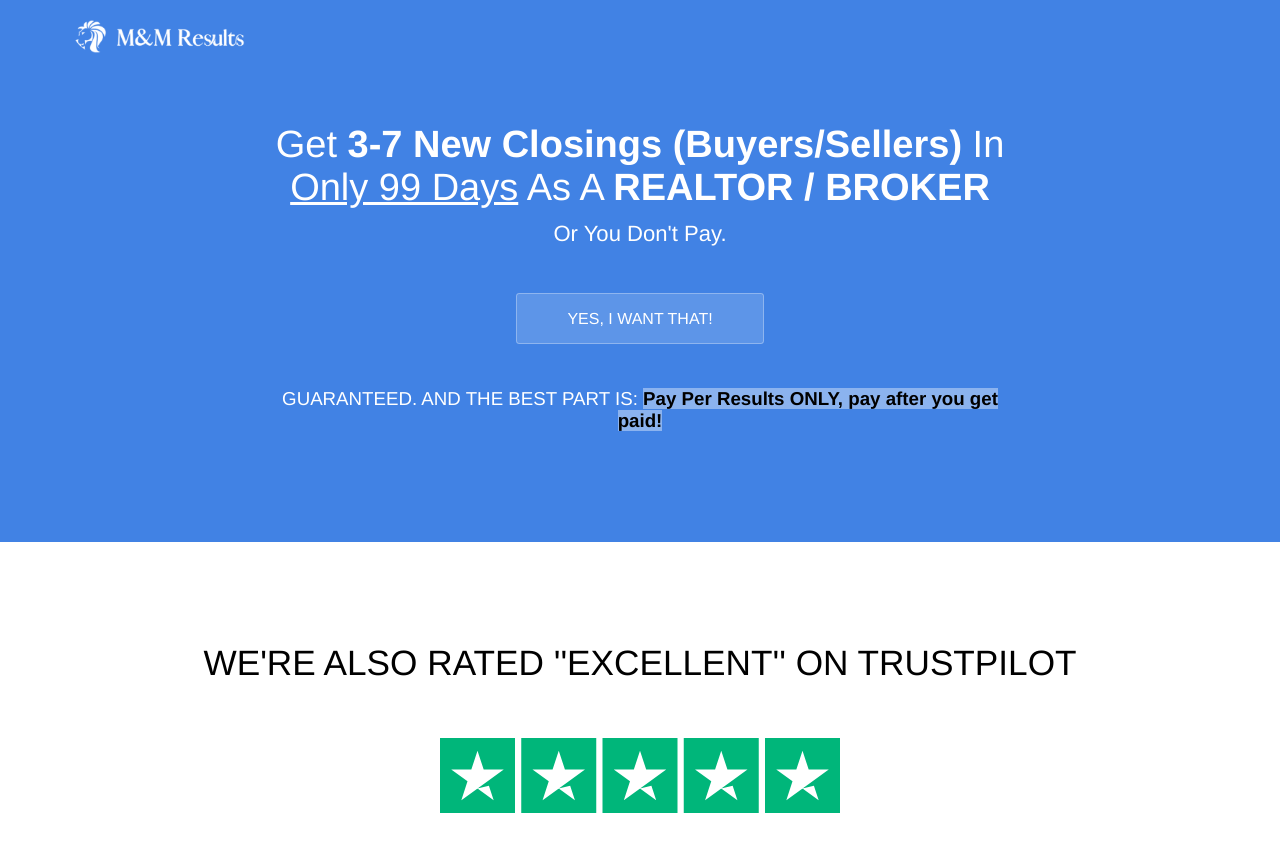
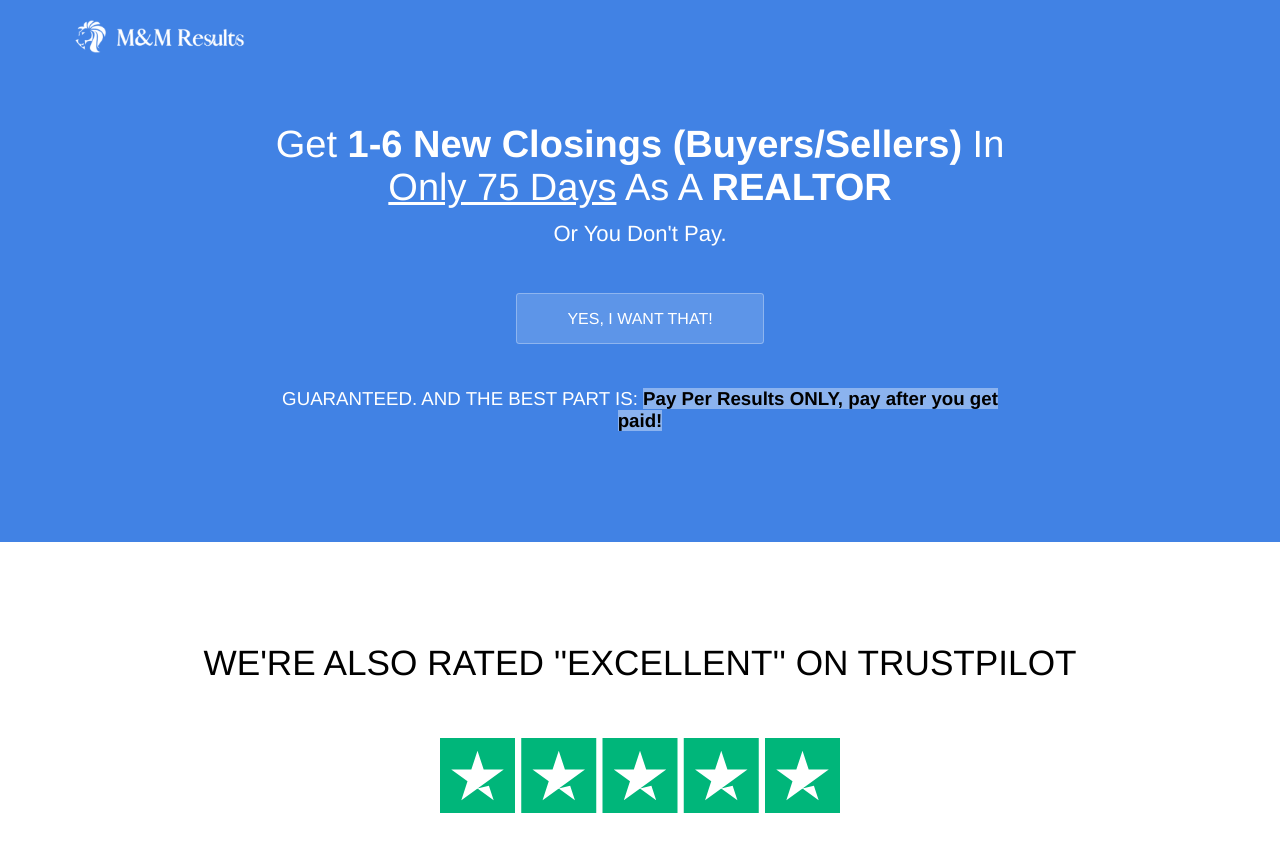
Before and after one commit to Huntinex/MMResults, a Jekyll site: the page built from index.html, in a window 1280 px wide and 900 px high. Shown: the top 852 px of the window. Built offline with Jekyll 4.4.1, drawn with Linux system fonts in a browser that asks for light colours; a script that is not in the unit is left out.

Commit message:
Update index.html

```diff
--- a/index.html
+++ b/index.html
@@ -1,11 +1,12 @@
 ---
-title: Get 3-7 New Closings (Buyers/Sellers) In 99 Days As A BROKER/REALTOR/AGENCIES
-description: Guaranteed Results, You Don'T Pay Us, If You Don't Get Paid.
+title: Get 1-6 New Closings (Buyers/Sellers) In 75 Days As A REALTOR
+description: Pay Per Results, You Don'T Pay Us, If You Don't Get Paid.
 ---
+
 <section class="hero">
 	<div class="text-container">
 
-		<h1 style="font-size: 38px;" class="editable">Get <b>3-7 New Closings (Buyers/Sellers)</b> In <u>Only 99 Days</u> As A <strong>REALTOR / BROKER</strong></h1>
+		<h1 style="font-size: 38px;" class="editable">Get <b>1-6 New Closings (Buyers/Sellers)</b> In <u>Only 75 Days</u> As A <strong>REALTOR</strong></h1>
 		<small></small>
 		<p class="subtext editable">Or You Don't Pay.</p>
 		<div class="cta button alt"><a href="#call">YES, I WANT THAT!</a></div>
@@ -76,7 +77,7 @@ Because of an agency with no risk reversal or guarantees who also doesn’t deli
 <small><br></small><small><br></small></center>
 	<center class="hero"><h1>Get New Closings Right Now: </h1><div class="cta button alt"><a href="#call">YES, I WANT THAT!</a></div><br></center>
 
-<!-- 			<center><br></small><br></small><br></small><br></small><h1 style="font-weight: 750;" class="editable">Take a Look At Our Testimonials:</h1></center>
+			<center><br></small><br></small><br></small><br></small><h1 style="font-weight: 750;" class="editable">Our Results:</h1></center>
 		<br><br><br>
 
 
@@ -84,16 +85,19 @@ Because of an agency with no risk reversal or guarantees who also doesn’t deli
 		<center class="container flex testimonial"><br>
 			<div class="testimonial-block">
 				<div class="image">
-					<img src="{{ site.baseurl }}/images/testimony1.png" alt="Screenshot" class="screenshot editable" />
+					<img src="{{ site.baseurl }}/images/1.png" alt="Screenshot" class="screenshot editable" />
 				</div>
 				<div class="image">
-					<img src="{{ site.baseurl }}/images/testimony2.jpg" alt="Screenshot" class="screenshot editable" />
+					<img src="{{ site.baseurl }}/images/2.jpg" alt="Screenshot" class="screenshot editable" />
+				</div>
+				<div class="image">
+					<img src="{{ site.baseurl }}/images/3.jpg" alt="Screenshot" class="screenshot editable" />
 				</div>
 			</div>
 		</center><br><br><br><center>
-			<h2><a href="https://docs.google.com/document/d/1fJLxk77tEJDjuq-eMT4-KJcYKVSD0yCrHwdET3xYs_w/edit?usp=sharing">Show Me More Testimonials!</a></h2>
+
 			</center><br>
-	 -->
+
 	<center><Br><br>
 		<h3 style="line-height:150%;"><strong>BOOK A CALL NOW</strong> and get our big real estate experience on your side. <b>PROVEN</b> to win clients. <br>
 <b>PROVEN</b> to delight world’s best brokers/realtors/agents. <b>PROVEN</b> to guarantee results. <br>
```
